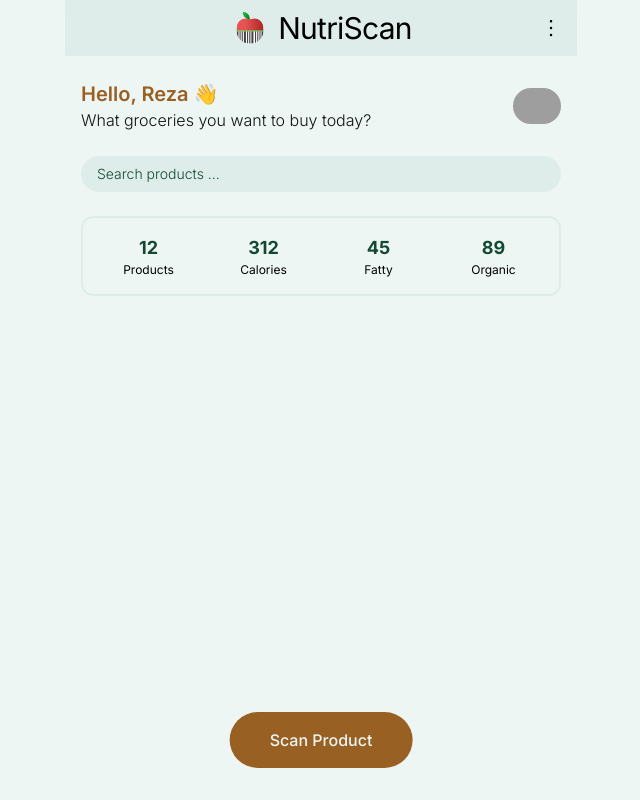
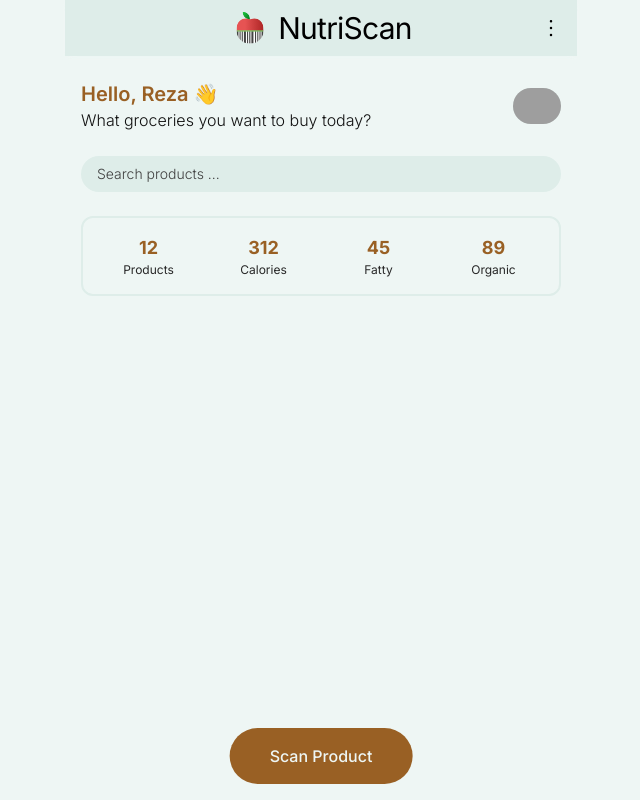
Before and after one commit to rezahedi/NutriScan, a Next.js app: page /app in a window 1280 px wide. Shown: the whole page, without its empty margins (319-959 px from the left). Built offline with nearby package versions, Linux system fonts and the light colour scheme; grey boxes are pictures that could not be loaded.

Commit message:
chore: small style changes

```diff
--- a/app/(app)/app/components/NutrientBar.tsx
+++ b/app/(app)/app/components/NutrientBar.tsx
@@ -17,19 +17,19 @@ export default function NutrientBar({nutrient}: {nutrient: ProductNutrients}) {
   const ui = getBarUIDetails( amount, ratedIndex, metric);
 
   return (
-    <div key={nutrient.id} className="flex flex-row gap-4 border-b border-b-gray-600 last:border-b-0 py-4">
+    <div key={nutrient.id} className="flex flex-row gap-4 border-b border-background-3 last:border-b-0 py-4">
       <div>
       <Image
         src={ metric.img }
         alt={ metric.name }
-        className='w-6 pt-2 grayscale'
+        className='w-6 pt-2'
         width="24" height="24" />
       </div>
       <div className="group/item flex flex-col gap-2 grow">
         <div className="flex flex-row justify-between">
           <div className='flex flex-col'>
             <p className="text-sm">{metric.name}</p>
-            <p className="text-xs font-light">{ui.message}</p>
+            <p className="text-xs font-light text-text-2">{ui.message}</p>
           </div>
           <div className='flex items-center gap-2 text-xs'>
             <p>{limitDecimalPlaces(amount, 1)} {metric.benchmarks_unit}</p>
--- a/app/(app)/app/components/NutrientBundle.tsx
+++ b/app/(app)/app/components/NutrientBundle.tsx
@@ -9,8 +9,8 @@ export default function NutrientBundle( {title, nutrients}: {title: string, nutr
   return (
     <>
       <div className='flex justify-between items-center pt-6 pb-2'>
-        <h3 className='font-bold text-lg'>{title}</h3>
-        <div className='text-neutral-400'>Per 100g</div>
+        <h3 className='font-semibold text-lg text-primary'>{title}</h3>
+        <div className='font-light text-sm text-primary-3'>Per 100g</div>
       </div>
       <div>
         {nutrients.map((nutrient) => {
--- a/app/(app)/app/components/ProductCard.tsx
+++ b/app/(app)/app/components/ProductCard.tsx
@@ -33,10 +33,12 @@ export default function ProductCard( {product, withNutrients = false}: {product:
 
   return (
     <>
-      <div className="flex gap-4">
-        <Image src={product.image || `/no-image.webp`} alt={product.name} className='w-1/3 object-cover aspect-square rounded-xl' width="100" height="100" />
+      <div className="flex gap-4 group">
+        <div className='w-1/3 overflow-hidden rounded-xl'>
+          <Image src={product.image || `/no-image.webp`} alt={product.name} className='w-full h-full object-cover aspect-square group-hover:scale-105 transition-transform duration-300 transform' width="100" height="100" />
+        </div>
         <div className='flex-1'>
-          <h3 className="font-normal">{product.name}</h3>
+          <h3 className="font-normal group-hover:underline">{product.name}</h3>
           {(product.brandName || product.brandName) &&
             <p className="text-text-2 font-light text-sm pb-2">{product.brandName ? product.brandName : product.brandOwner}</p>}
           {product.servingSize>0 &&
--- a/app/(app)/app/components/Search.tsx
+++ b/app/(app)/app/components/Search.tsx
@@ -2,7 +2,7 @@
 function Search() {
   return (
     <form>
-      <input type="text" placeholder="Search products ..." className="bg-background-1 text-sm w-full font-light text-accent placeholder-accent px-4 py-2 rounded-full focus:ring-0 focus:border-accent" />
+      <input type="text" placeholder="Search products ..." className="bg-background-1 text-sm w-full font-light placeholder-text-3 px-4 py-2 rounded-full focus:ring-0 focus:border-accent" />
     </form>
   )
 }
--- a/app/(app)/app/components/Stats.tsx
+++ b/app/(app)/app/components/Stats.tsx
@@ -3,20 +3,20 @@ function Stats() {
   return (
     <div className='flex gap-4 items-center justify-between text-center border-2 p-4 border-background-1 rounded-xl'>
       <div className='flex-1'>
-        <b className='text-accent text-lg font-bold'>12</b>
-        <div className='text-xs font-normal'>Products</div>
+        <b className='text-primary text-lg font-bold'>12</b>
+        <div className='text-xs font-normal text-text-2'>Products</div>
       </div>
       <div className='flex-1'>
-        <b className='text-accent text-lg font-bold'>312</b>
-        <div className='text-xs font-normal'>Calories</div>
+        <b className='text-primary text-lg font-bold'>312</b>
+        <div className='text-xs font-normal text-text-2'>Calories</div>
       </div>
       <div className='flex-1'>
-        <b className='text-accent text-lg font-bold'>45</b>
-        <div className='text-xs font-normal'>Fatty</div>
+        <b className='text-primary text-lg font-bold'>45</b>
+        <div className='text-xs font-normal text-text-2'>Fatty</div>
       </div>
       <div className='flex-1'>
-        <b className='text-accent text-lg font-bold'>89</b>
-        <div className='text-xs font-normal'>Organic</div>
+        <b className='text-primary text-lg font-bold'>89</b>
+        <div className='text-xs font-normal text-text-2'>Organic</div>
       </div>
     </div>
   )
--- a/app/(app)/app/page.tsx
+++ b/app/(app)/app/page.tsx
@@ -9,9 +9,11 @@ export default function Home() {
       <Search />
       <Stats />
       <ProductsList />
-      <Link href="/app/scan" className="fixed bottom-4 left-1/2 transform -translate-x-1/2 my-4 rounded-full no-underline font-medium py-4 px-10 sm:mt-10 mt-8 bg-primary text-background">
-        Scan Product
-      </Link>
+      <div className='h-16'>
+        <Link href="/app/scan" className="fixed bottom-4 left-1/2 transform -translate-x-1/2 rounded-full no-underline font-medium py-4 px-10 bg-primary text-background">
+          Scan Product
+        </Link>
+      </div>
     </div>
   );
 }
```
